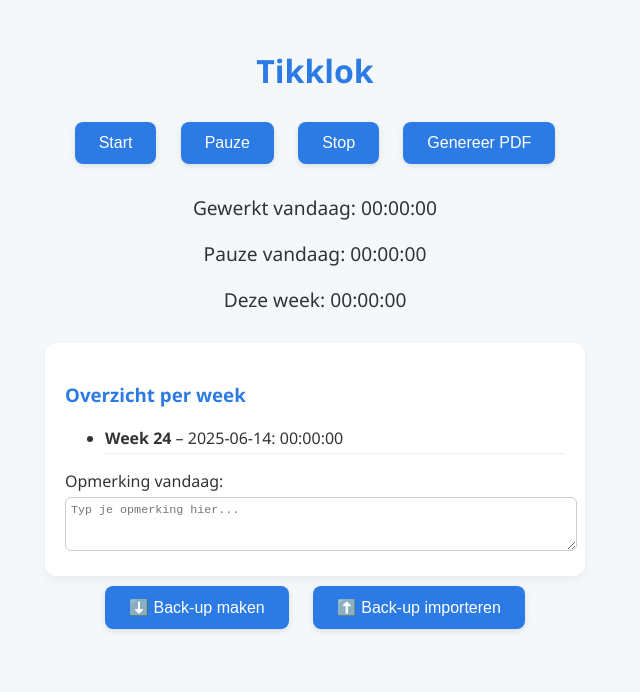
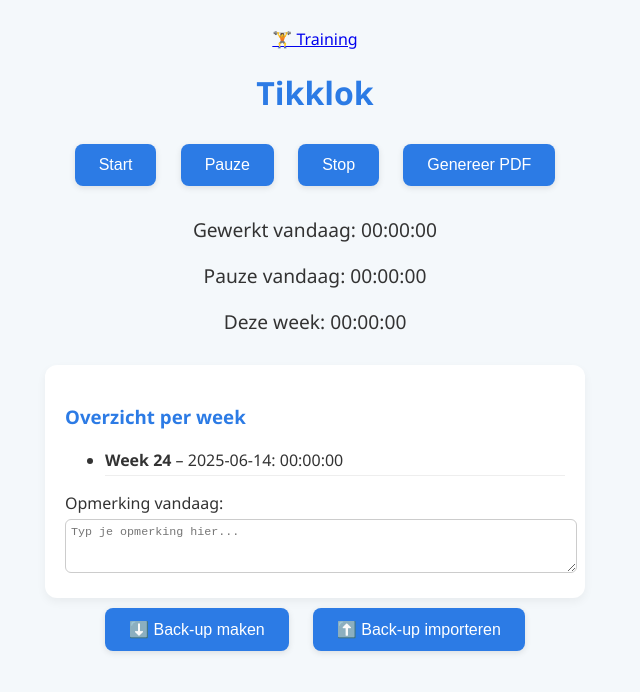
Before and after one commit to TimBaert82/Tikklok, a plain HTML site: page index.html in a window 1280 px wide. Shown: the whole page, without its empty margins (325-965 px from the left). Drawn offline with nearby package versions, Linux system fonts and the light colour scheme.

Commit message:
Update index.html

```diff
--- a/index.html
+++ b/index.html
@@ -3,7 +3,7 @@
 <head>
   <meta charset="UTF-8">
   <title>Tikklok</title>
-  <script src="https://cdnjs.cloudflare.com/ajax/libs/jspdf/2.5.1/jspdf.umd.min.js"></script>
+  <a href="training.html">🏋️ Training</a>  <script src="https://cdnjs.cloudflare.com/ajax/libs/jspdf/2.5.1/jspdf.umd.min.js"></script>
   <style>
     body {
       font-family: 'Segoe UI', sans-serif;
```
